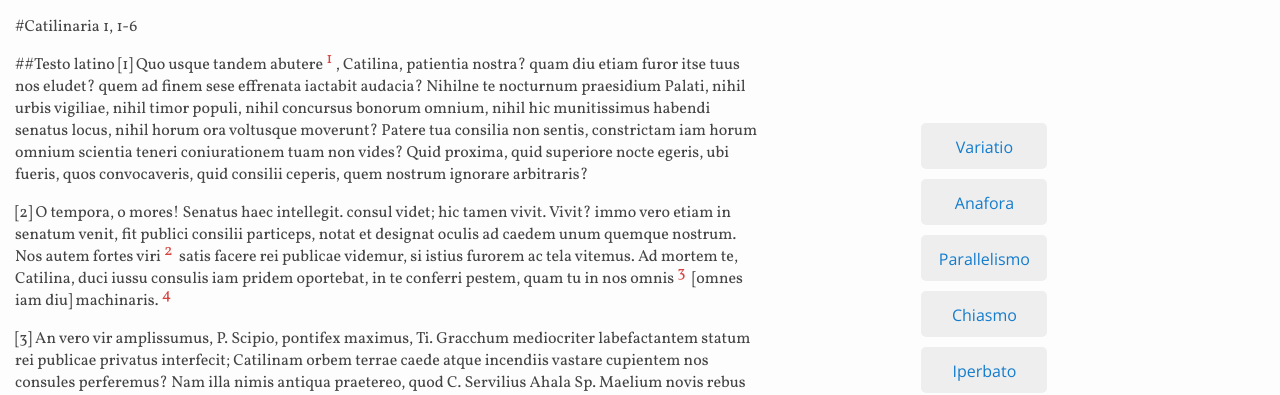
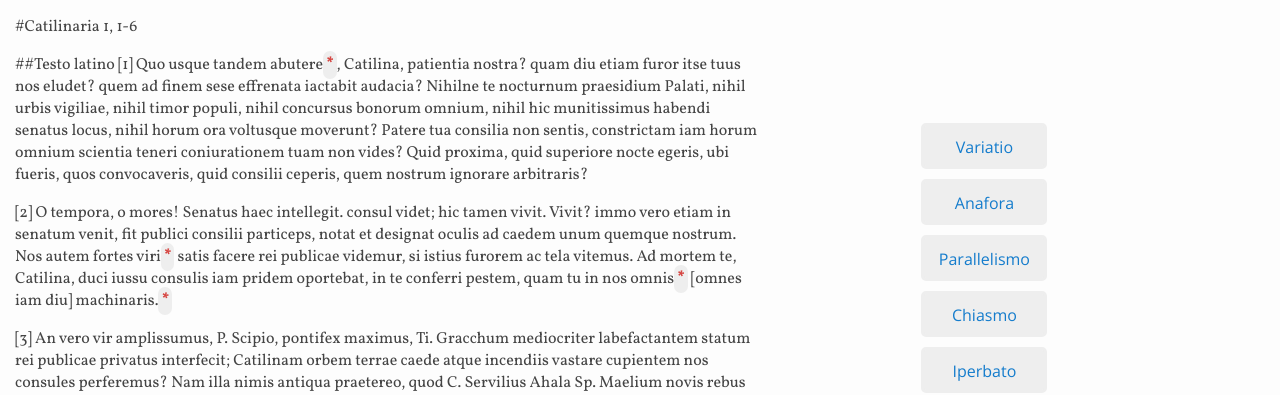
Before and after one commit to ProCicerone/ProCicerone.github.io, a Jekyll site: the page built from humanae/catilinaria.md, in a window 1280 px wide. Shown: the top 395 px of the page. Built offline with Jekyll 4.4.1, drawn with Linux system fonts in a browser that asks for light colours.

Commit message:
Migliori foot-number

```diff
--- a/css/versioni.scss
+++ b/css/versioni.scss
@@ -119,8 +119,9 @@ body {
 .foot-number {
     @include makeClickable();
     color: $red;
-    position: relative;
-    bottom: 0.75ex;
+    background: $grey;
+    border-radius: 1ex;
+    font-weight: 700;
     padding: 0.2em;
 }
 .foot-text {
--- a/js/foot.js
+++ b/js/foot.js
@@ -1,5 +1,6 @@
 $(document).ready(function(){
     $('#foot-wrapper').hide();
+    $('.foot-number').html('*')
     $('.foot-number').data('isOpen', '')
     $('.foot-number').click(function() {
         if (! $(this).data('isOpen')) {
```
